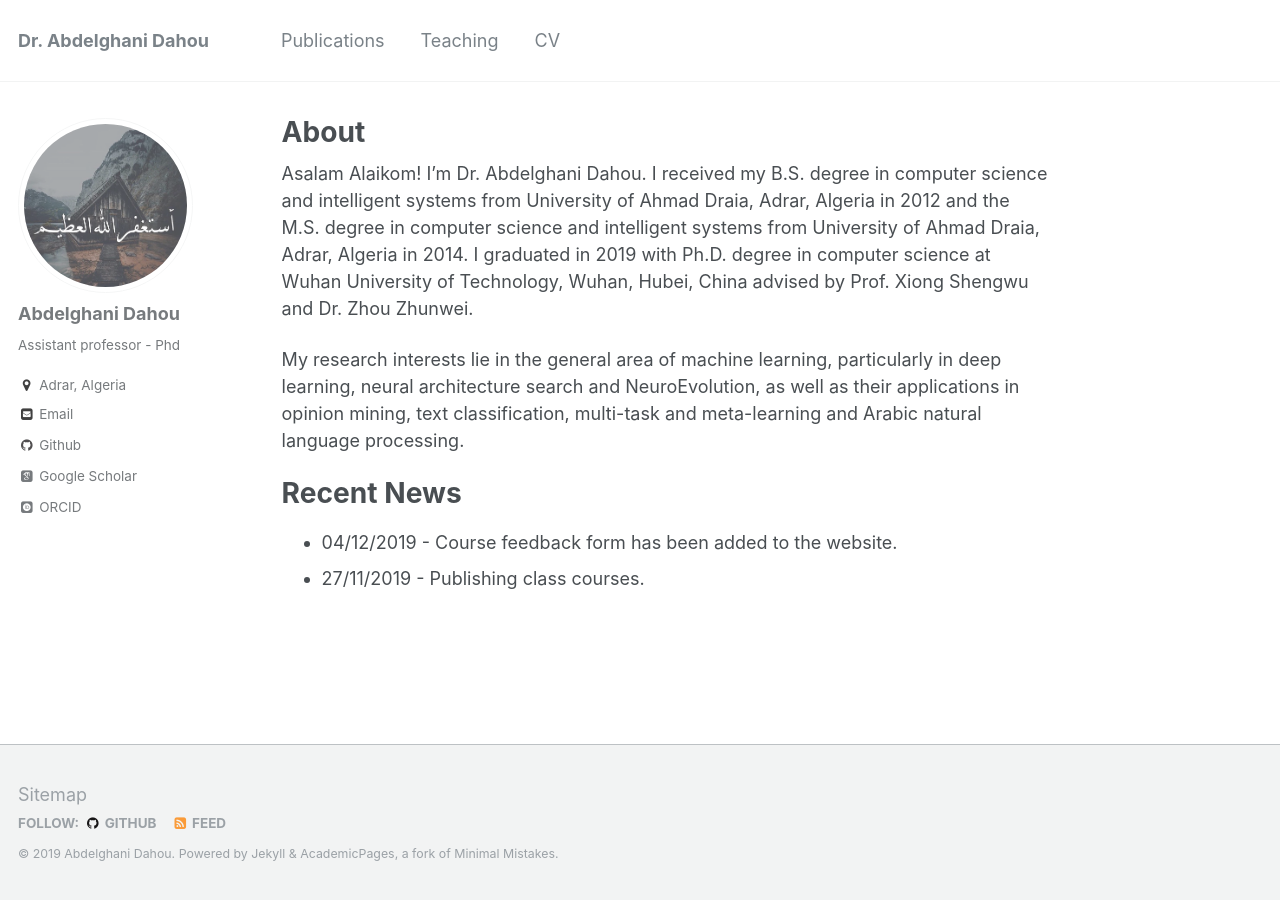
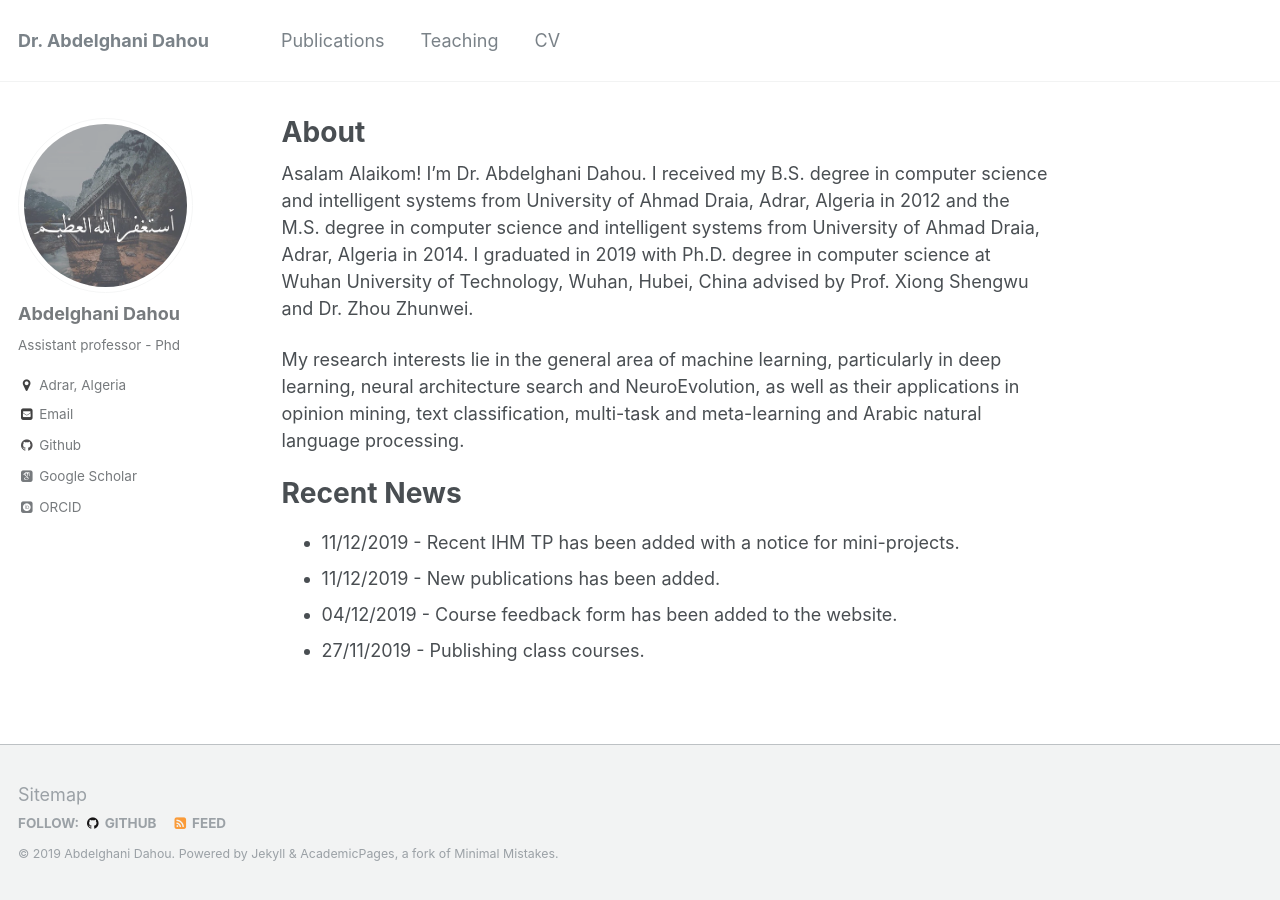
Before and after one commit to dr-dahou-adrar/dr-dahou-adrar.github.io, a Jekyll site: the page built from _pages/about.md, in a window 1280 px wide. Built offline with Jekyll 4.4.1, drawn with Linux system fonts in a browser that asks for light colours; some web fonts are replaced.

Commit message:
Update about.md

```diff
--- a/_pages/about.md
+++ b/_pages/about.md
@@ -16,5 +16,7 @@ My research interests lie in the general area of machine learning, particularly
 
 Recent News
 ======
+* 11/12/2019 - Recent IHM TP has been added with a notice for mini-projects.
+* 11/12/2019 - New publications has been added.
 * 04/12/2019 - Course feedback form has been added to the website.
 * 27/11/2019 - Publishing class courses.
```
